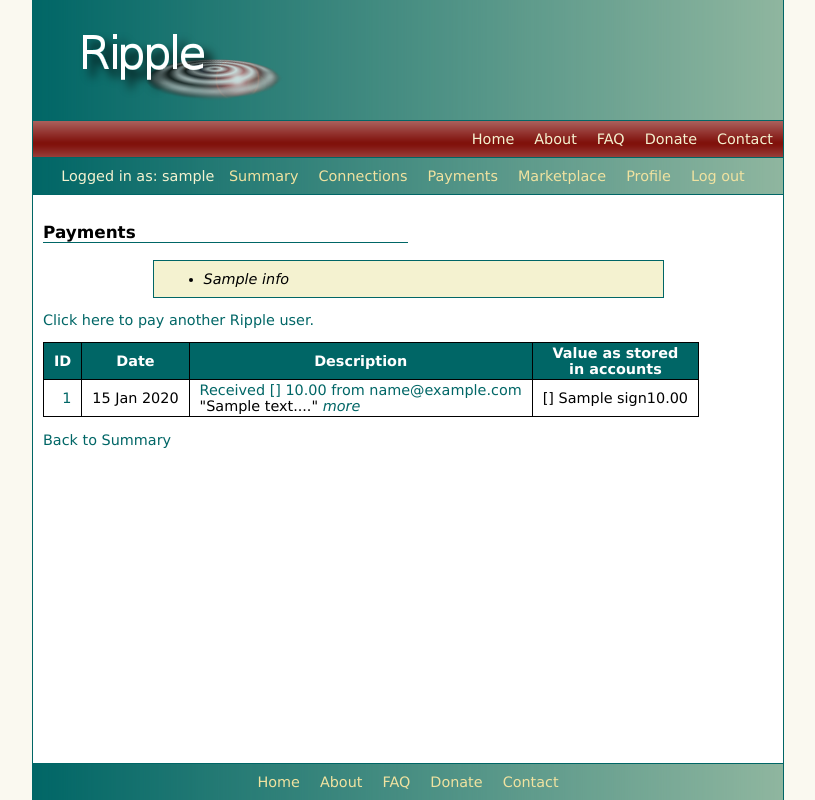
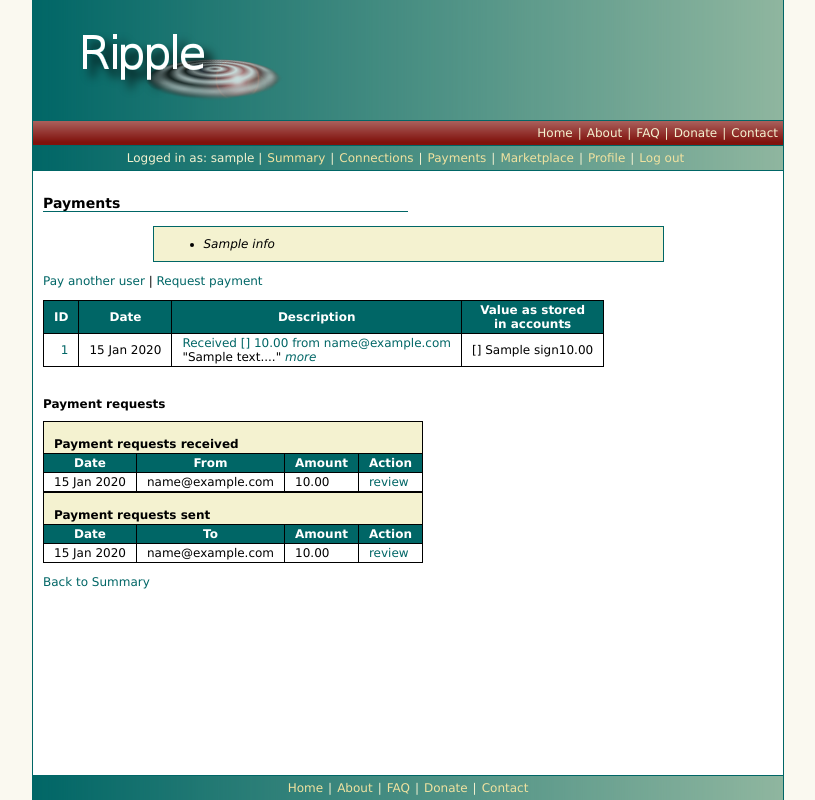
Before and after one commit to ashirley/ripplesite-fork, a Django app: template ripple/templates/paymentList.html in a window 1280 px wide. Shown: the whole page, without its empty margins (232-1047 px from the left). Run offline with Django 3.2, Linux system fonts and the light colour scheme; the template is opened without the code that fills it: most values are stand-ins (such as "Sample title", 1, 10 or a date in 2020).

Commit message:
#28 - payment request.  still needs some testing, but the basics work.
git-svn-id: http://svn.ripplepay.com/ripplesite@234 44be43d1-7ff5-0310-8775-95a742c4678a

```diff
--- a/market/templates/view_ad.html
+++ b/market/templates/view_ad.html
@@ -9,12 +9,18 @@
   on {{ ad.posted_date|date:"d M Y"}}.</i></p>
 <p class="ad-text">{{ ad.text|escape }}</p>
 
+{% ifnotequal userNode ad.user %}
 <h4>Contact seller about this ad</h4>
 <form action="." method="post">
 <textarea name="body" style="width:500px; height:80px;">{{ values.body }}</textarea>
 <p><input class="button" type="submit" value="Send" /></p>
 </form>
 
+<p><a href="/payUser/{{ ad.user.id }}/">Pay seller</a></p>
+{% else %}
+{# link to remove this ad #}
+{% endifnotequal %}
+
 <p><a href="../">Return to marketplace main page</a></p>
 
 {% endblock %}
--- a/ripple/media/ripple.css
+++ b/ripple/media/ripple.css
@@ -12,7 +12,7 @@ body
   xbackground-color: #e0debf;
   color: black;
   font-family: verdana, arial, sans-serif;
-  font-size: 90%;
+  font-size: 75%;
 }
 
 #wrap
@@ -44,7 +44,7 @@ body
   xbackground-color: #7a0600;
   border-bottom: 1px solid #006666;
   border-top: 1px solid #006666;
-  padding: 10px 0;
+  padding: 5px 0;
   color: #f4f2d0;
   text-align: right;
 }
@@ -53,7 +53,7 @@ body
 {
   background-image: url(green-yellow-back.png);
   xbackground-color: #006666;
-  padding: 10px 0;
+  padding: 5px 0;
   text-align: left;
   text-align: center;
   color: #f4f2d0;
@@ -187,7 +187,7 @@ hr
   background-image: url(green-yellow-back.png);
   xbackground-color: #006666;
   text-align: center;
-  padding: 10px 0;
+  padding: 5px 0;
   color: #f4f2d0;
   bottom: 0;
   position: absolute;
@@ -209,14 +209,14 @@ a:hover
 #titlemenu a
 {
   color: #f4f2d0;
-  padding: 10px;
+  padding: 5px;
 }
 
 #nodemenu a, #bottommenu a
 {
   color: #f0e2a0;
   xcolor: #f4f2d0;
-  padding: 10px;
+  padding: 5px;
 }
 
 #title a:hover
--- a/ripple/models.py
+++ b/ripple/models.py
@@ -193,10 +193,11 @@ class Offer(models.Model):
     recipient_email = models.CharField(maxlength=50)
     amount = models.FloatField(max_digits=DIGITS, decimal_places=DECIMALS)
     currency = models.ForeignKey(CurrencyUnit)
+    initial_balance = models.FloatField(max_digits=DIGITS, decimal_places=DECIMALS, default=0.0)
     interest_rate = models.FloatField(max_digits=13, decimal_places=8) # stored as percentage, 2 fewer decimals
 
     class Admin:
-        list_display = ('initiator', 'recipient_email', 'amount', 'currency')
+        list_display = ('initiator', 'recipient_email', 'amount', 'currency', 'initial_balance')
         list_filter = ('currency',)
         search_fields = ('initiator__name', 'initiator__username', 'recipient_email')
 
@@ -206,9 +207,11 @@ class Offer(models.Model):
 
 # payments ---------------------------
 PAYMENT_STATUS_CHOICES = (
+    ('RQ', 'Requested'),
     ('PE', 'Pending'),
     ('OK', 'Completed'),
     ('CA', 'Cancelled'),
+    ('RF', 'Refused'),
     ('FA', 'Failed'),
 )
 
--- a/ripple/templates/accountDetail.html
+++ b/ripple/templates/accountDetail.html
@@ -40,7 +40,8 @@ as change the name of the account and set credit limits for you and your connect
 
 {% if acct.shared_data.active %}
 
-<p><a href="/payUser/{{acct.partner_id}}/">Make a payment to this person</a></p>
+<p><a href="/payUser/{{acct.partner_id}}/">Pay this user</a> |
+  <a href="/requestPayment/{{ acct.partner_id }}/">Request payment from this user</a></p>
 {% if closeable %}
   <p><a href="/confirmClose/{{acct.id}}/">Close this account</a></p>
 {% else %}
--- a/ripple/templates/base.html
+++ b/ripple/templates/base.html
@@ -15,15 +15,15 @@
 </div>
 
 <div id="titlemenu">
-  <a href="/" class="leftitem">Home</a><a href="/about/">About</a><a href="/faq/">FAQ</a><a href="/donate/">Donate</a><a href="/contact/">Contact</a>
+  <a href="/" class="leftitem">Home</a>|<a href="/about/">About</a>|<a href="/faq/">FAQ</a>|<a href="/donate/">Donate</a>|<a href="/contact/">Contact</a>
 </div>
 
 <div id="nodemenu">
   {% if userNode %}
   Logged in as: {{ userNode.username|escape}}
-  <a href="/summary/" class="leftitem">Summary</a><a href="/accounts/">Connections</a><a href="/payments/">Payments</a><a href="/market/">Marketplace</a><a href="/profile/">Profile</a><a href="/logout/">Log out</a>
+  |<a href="/summary/" class="leftitem">Summary</a>|<a href="/accounts/">Connections</a>|<a href="/payments/">Payments</a>|<a href="/market/">Marketplace</a>|<a href="/profile/">Profile</a>|<a href="/logout/">Log out</a>
   {% else %}
-  <a href="/login/" class="leftitem">Log in</a><a href="/register/">Sign up</a>
+  <a href="/login/" class="leftitem">Log in</a>|<a href="/register/">Sign up</a>
   {% endif %}
 </div>
 
@@ -35,7 +35,7 @@
 <hr id="pad"/>
 
 <div id="bottommenu">
-  <a href="/" class="leftitem">Home</a><a href="/about/">About</a><a href="/faq/">FAQ</a><a href="/donate/">Donate</a><a href="/contact/">Contact</a>
+  <a href="/" class="leftitem">Home</a>|<a href="/about/">About</a>|<a href="/faq/">FAQ</a>|<a href="/donate/">Donate</a>|<a href="/contact/">Contact</a>
 </div>
 
 </div>
--- a/ripple/templates/confirmPayment.html
+++ b/ripple/templates/confirmPayment.html
@@ -5,6 +5,7 @@
 
 <h3>Confirm Payment</h3>
 {% include "info.html" %}
+<p>Please confirm your payment details and only proceed if everything is correct.</p>
 <form action="/pay/{{pmt.id}}/" name="pay" method="post">
   <table>
     <tr><td>Recipient's Email</td><td>{{pmt.recipient_email|escape}}</td></tr>
--- a/ripple/templates/paymentList.html
+++ b/ripple/templates/paymentList.html
@@ -1,15 +1,54 @@
 {% extends "base.html" %}
+{% load extratags %}
 {% block title %}{{SERVICE_NAME|escape}} - Payments{% endblock %}
 {% block content %}
 
 <h3>Payments</h3>
 {% include "info.html" %}
-<p><a href="/paymentForm/">Click here to pay another Ripple user.</a></p>
+<p><a href="/paymentForm/">Pay another user</a> |
+  <a href="/requestPayment/">Request payment</a></p>
 {% if payments %}
 {% include "paymentChart.html" %}
 {% else %}
 <p><i>No payments made or received.</i></p>
 {% endif %}
+
+<h4>Payment requests</h4>
+
+{% if receivedPaymentRequests %}
+<table class="chart">
+  <tr class="spantitle"><td colspan="4">Payment requests received</td></tr>
+  <tr><th>Date</th><th>From</th><th>Amount</th><th>Action</th></tr>
+  {% for req in receivedPaymentRequests %}
+    <tr {% if forloop.counter|divisibleby:"2" %}class="even"{% endif %}>
+      <td>{{ req.date|date:"d M Y" }}</td>
+      <td>{{ req.recipient_email }}</td>
+      <td>{{ req.amount|myStrFormat:".2f" }}</td>
+      <td><a href="/payments/{{ req.id }}/edit/">review</a></td>
+    </tr>
+  {% endfor %}
+</table>
+{% else %}
+<p><i>No new payment requests received.</i></p>
+{% endif %}
+
+{% if sentPaymentRequests %}
+<table class="chart">
+  <tr class="spantitle"><td colspan="4">Payment requests sent</td></tr>
+  <tr><th>Date</th><th>To</th><th>Amount</th><th>Action</th></tr>
+  {% for req in sentPaymentRequests %}
+    <tr {% if forloop.counter|divisibleby:"2" %}class="even"{% endif %}>
+      <td>{{ req.date|date:"d M Y" }}</td>
+      <td>{{ req.payer_email }}</td>
+      <td>{{ req.amount|myStrFormat:".2f" }}</td>
+      <td><a href="/payments/{{ req.id }}/editRequest/">review</a></td>
+    </tr>
+  {% endfor %}
+</table>
+{% else %}
+<p><i>No payment requests sent.</i></p>
+{% endif %}
+
 <p><a href="/summary/">Back to Summary</a></p>
 
 {% endblock %}
--- a/ripple/views/routing.py
+++ b/ripple/views/routing.py
@@ -30,11 +30,11 @@ import psycopg as db_module # *** change 'psycopg' to 'MySQLdb' for MySQL
 from ripplesite.ripple.models import Node
 from django.conf import settings
 
+from dbconnect import DSN
+
 # using locations from -pi to pi on the unit circle
 # using integers over the full range was overflowing when casting to floats on some kleinberg calculations
 LOCATION_MAX = 3.1415926535897931
-DSN = 'dbname=%s user=%s password=%s' % (settings.DATABASE_NAME, settings.DATABASE_USER, settings.DATABASE_PASSWORD)
-
 
 def getDistance(pos1, pos2):
     dist = abs(pos1 - pos2)
```
Also changed, not shown: ripple/templates/paymentForm.html (+20 -7 lines), ripple/templates/summary.html (+17 -1 lines), ripple/urls.py (+8 -2 lines), ripple/views/__init__.py (+6 -2 lines), ripple/views/dbconnect.py (added, +13 -0 lines), ripple/views/payment.py (+82 -50 lines).
